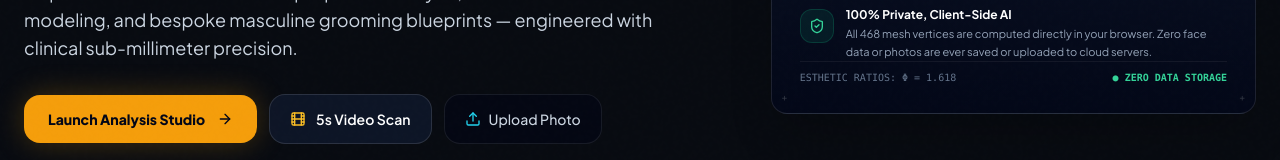
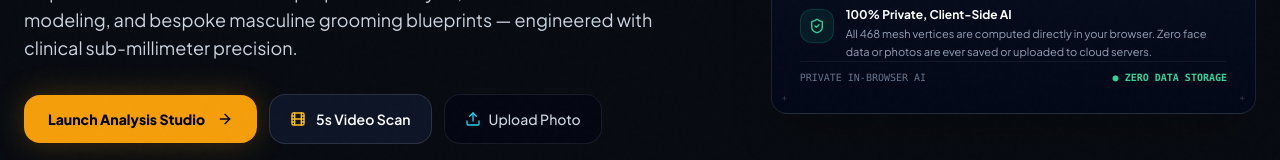
Before and after one commit to andyanuj1543-ctrl/facial-harmony-ai, a React (Vite) app: page / in a window 1280 px wide. Shown: the part 383-543 px from the top of the page. Built offline with nearby package versions, Linux system fonts and the light colour scheme; the HTML template or start-up script is replaced by a standard one.

Commit message:
refactor(ui): remove unnecessary math jargon from purpose card

```diff
--- a/src/components/LandingView.tsx
+++ b/src/components/LandingView.tsx
@@ -156,7 +156,7 @@ export const LandingView: React.FC<LandingViewProps> = ({
               </div>
 
               <div className="pt-2 border-t border-white/[0.06] flex items-center justify-between text-[10px] font-mono text-slate-500">
-                <span>ESTHETIC RATIOS: Φ = 1.618</span>
+                <span>PRIVATE IN-BROWSER AI</span>
                 <span className="text-emerald-400 font-bold">● ZERO DATA STORAGE</span>
               </div>
             </SpotlightCard>
```
